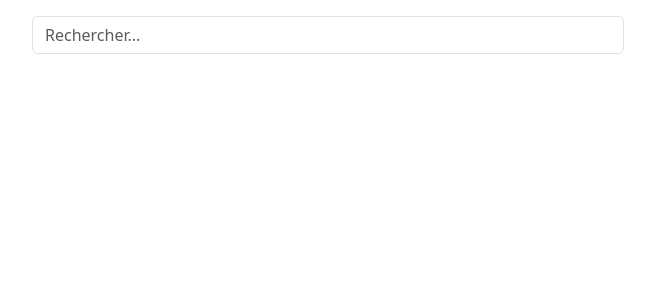
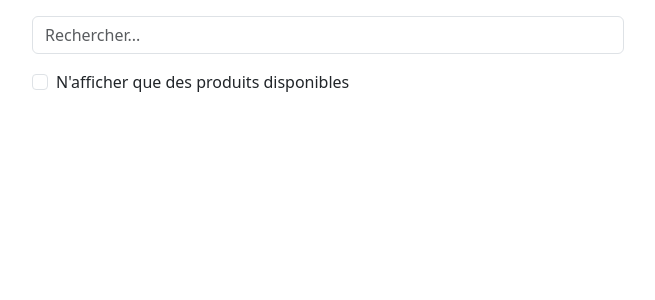
Before and after one commit to Dr-Lab1/react-products-list-project, a React (Vite) app: page / in a window 1280 px wide. Shown: the top 300 px of the page, without its empty margins (312-967 px from the left). Built offline with nearby package versions, Linux system fonts and the light colour scheme.

Commit message:
Configuration de la checkBox - 2024.07.07 at 13:15

```diff
--- a/src/App.jsx
+++ b/src/App.jsx
@@ -1,5 +1,6 @@
 import { useState } from 'react'
 import { SearchBar } from './components/forms/searchBar'
+import { CheckBox } from './components/forms/checkBox'
 
 function App() {
   return <div className="container col-6">
@@ -10,6 +11,7 @@ function App() {
 function NavBar() {
   return <div className="container">
     <SearchBar placeholder="Rechercher..." />
+    <CheckBox label="N'afficher que des produits disponibles" />
   </div>
 }
 
--- a/src/components/forms/checkBox.jsx
+++ b/src/components/forms/checkBox.jsx
@@ -0,0 +1,8 @@
+export function CheckBox({isCheckde, label, onCheck}) {
+    return <div className="form-check">
+        <input className="form-check-input" type="checkbox" value="" id="flexCheckDefault" />
+        <label className="form-check-label" htmlFor="flexCheckDefault">
+            {label}
+        </label>
+    </div>
+}
```
